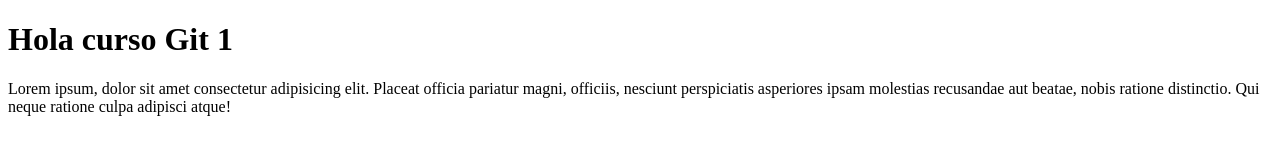
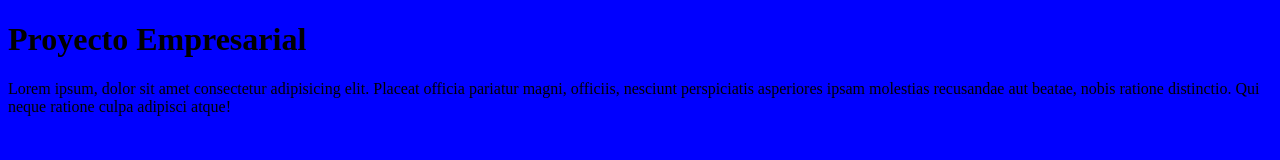
Before and after one commit to jackbaso/pildoras-informaticas, a plain HTML site: page index.html in a window 1280 px wide. Drawn offline with Linux system fonts and the light colour scheme; files that its build step writes are made by us from their sources.

Commit message:
Segundo Commit

```diff
--- /dev/null
+++ b/css/styles.css
@@ -0,0 +1,3 @@
+body {
+    background-color: blue;
+}
--- a/index.html
+++ b/index.html
@@ -5,9 +5,10 @@
     <meta http-equiv="X-UA-Compatible" content="IE=edge">
     <meta name="viewport" content="width=device-width, initial-scale=1.0">
     <title>Document</title>
+    <link rel="stylesheet" href="styles.css">
 </head>
 <body>
-    <h1>Hola curso Git 1</h1>
+    <h1>Proyecto Empresarial</h1>
     <p>Lorem ipsum, dolor sit amet consectetur adipisicing elit. Placeat officia pariatur magni, officiis, nesciunt perspiciatis asperiores ipsam molestias recusandae aut beatae, nobis ratione distinctio. Qui neque ratione culpa adipisci atque!</p>
 </body>
 </html>
```
Also changed, not shown: js/javascript.js (added).
